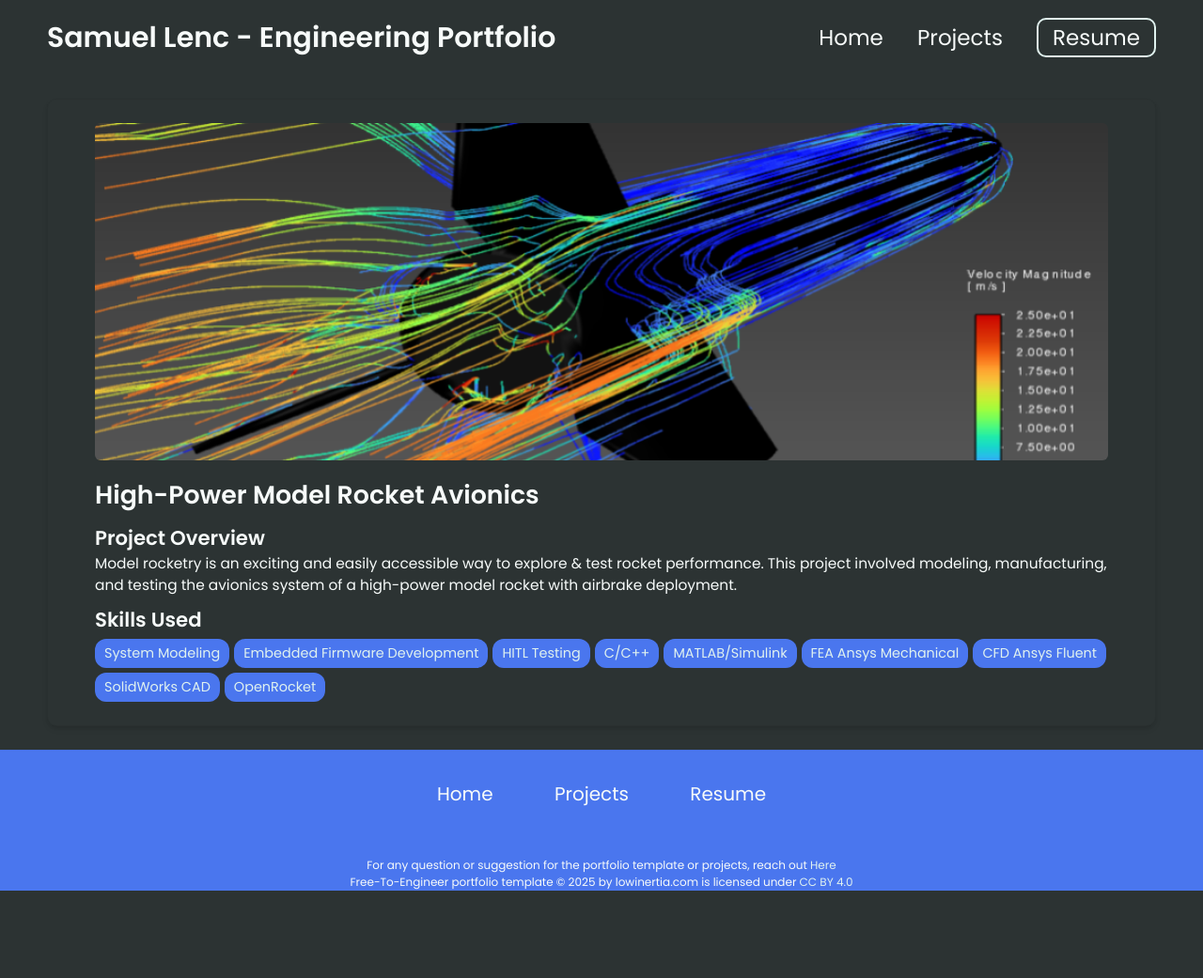
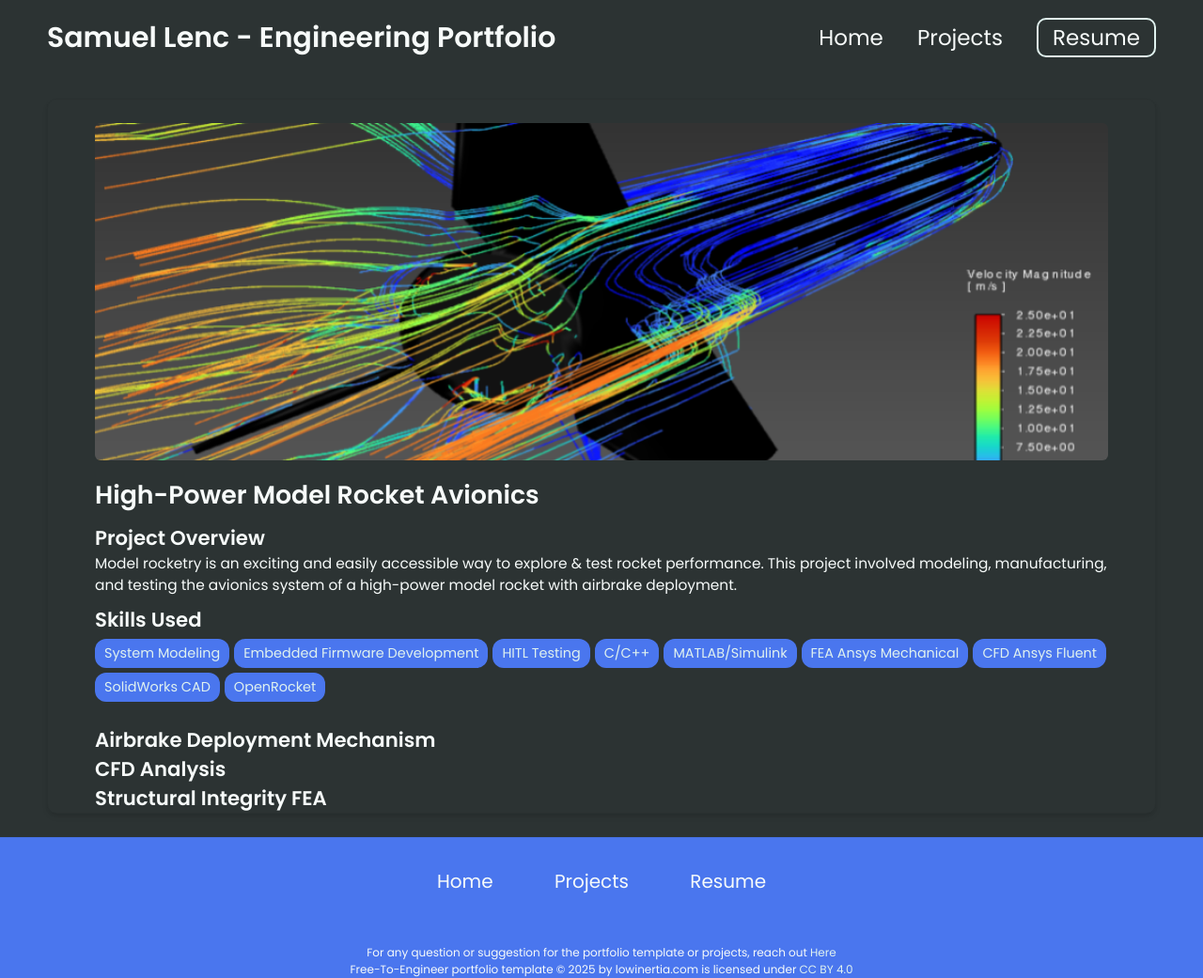
Before and after one commit to shlenc/shlenc.github.io, a Jekyll site: the page built from _projects/A-rocket-airbrake/index.md, in a window 1280 px wide. Shown: the whole page at 94% size. Built offline with Jekyll 4.4.1, drawn with Linux system fonts in a browser that asks for light colours; before the commit the page ends 948 px from its top, so only the background shows below that.

Commit message:
section titles

```diff
--- a/_projects/A-rocket-airbrake/index.md
+++ b/_projects/A-rocket-airbrake/index.md
@@ -15,3 +15,9 @@ skills:
 
 main-image: /rocket_airbrake_main.png
 ---
+
+## Airbrake Deployment Mechanism
+
+## CFD Analysis
+
+## Structural Integrity FEA
```
